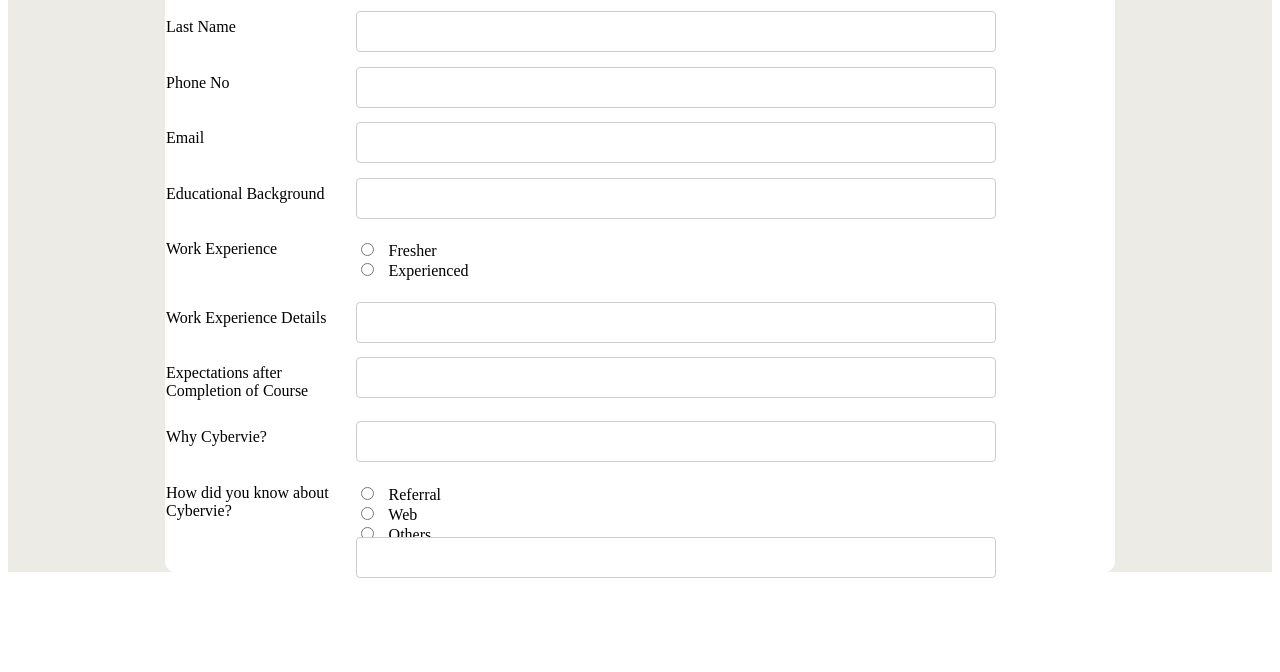
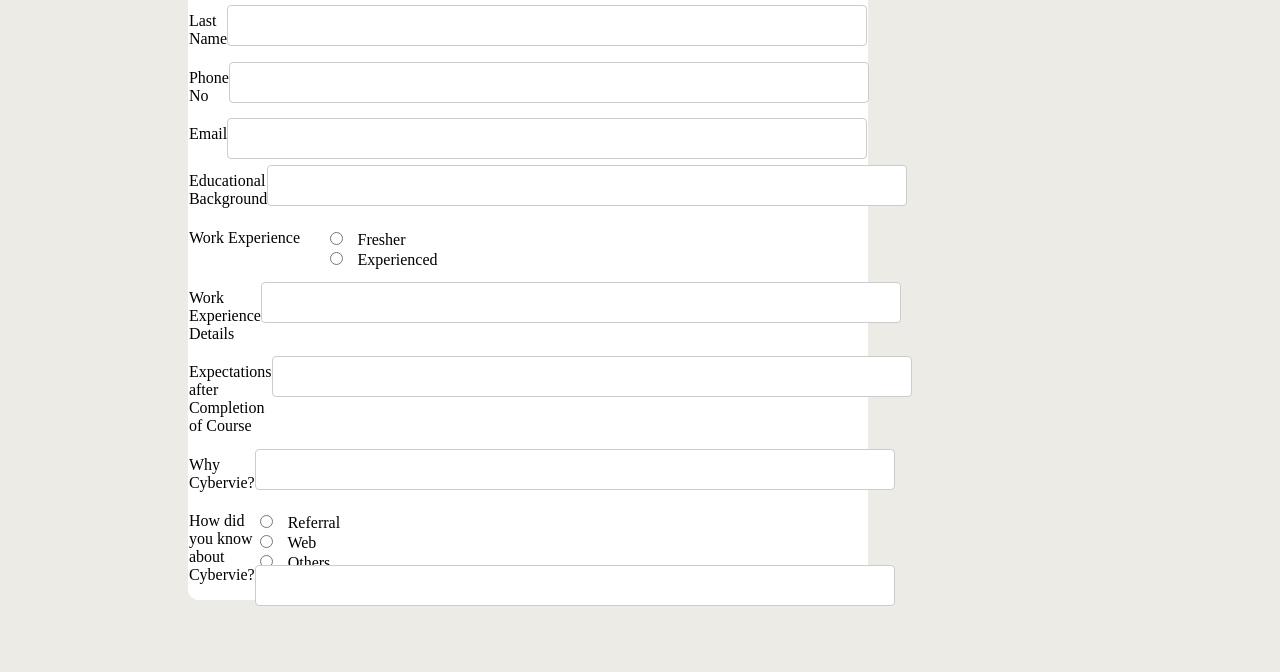
Before and after one commit to Khush2809/Cyberive, a plain HTML site: page index.html in a window 1280 px wide. Shown: the part 128-800 px from the top of the page. Drawn offline with Linux system fonts and the light colour scheme.

Commit message:
created index.html

```diff
--- a/LandingPage.css
+++ b/LandingPage.css
@@ -19,9 +19,10 @@
   border-radius: 4px;
   box-sizing: border-box;
 }
-.form {
+body {
   display: flex;
   justify-content: center;
+  background-color: #edebe6;
 }
 .inputs {
   display: flex;
@@ -34,9 +35,7 @@
 h1 {
   font-family: "Josefin Sans", sans-serif;
 }
-.form {
-  background-color: #edebe6;
-}
+
 @media only screen and (max-width: 600px) {
   .inputs {
     flex-direction: column;
--- a/LandingPage.html
+++ b/index.html
@@ -14,7 +14,7 @@
     <title>Cyberive Form</title>
   </head>
   <body>
-    <div class="form">
+    <div>
       <div class="container">
         <div>
           <h1>Cybervie Training Enrolment Form</h1>
```
